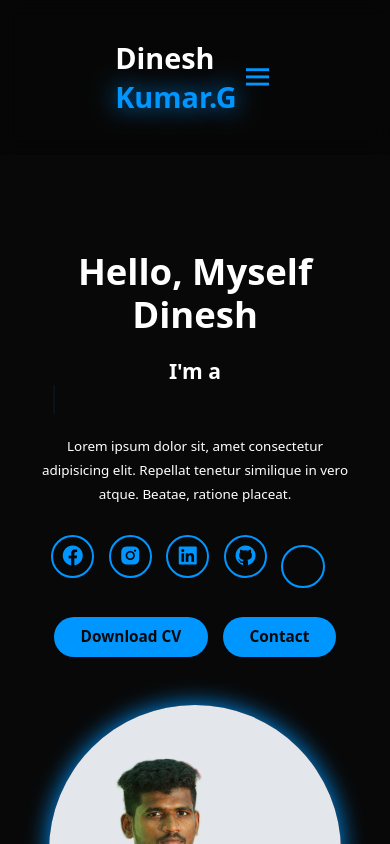
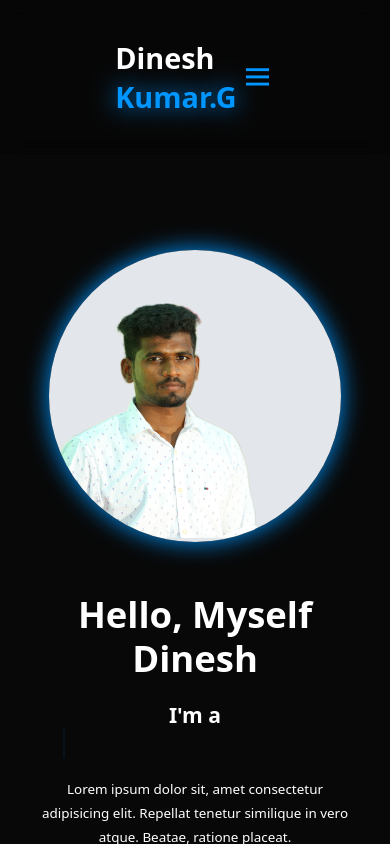
Before and after one commit to DineshKumar-10/DineshKumar.G, an Angular app: page /home in a window 390 px wide. Shown: the top 844 px of the page. Built offline with nearby package versions, Linux system fonts and the light colour scheme.

Commit message:
animation

```diff
--- a/src/app/navbar/navbar.component.css
+++ b/src/app/navbar/navbar.component.css
@@ -12,6 +12,7 @@
   justify-content: space-between;
   align-items: center;
   z-index: 5;
+
 }
 
 .logo {
@@ -96,7 +97,3 @@ span {
   color: var(--main-color);
   border-bottom: 3px solid var(--main-color);
 }
-/* .header {
-  position: fixed;
-  top: 0;
-} */
--- a/src/app/pages/home/home.component.css
+++ b/src/app/pages/home/home.component.css
@@ -105,10 +105,14 @@ section {
 }
 
 .text-animation span {
+  /* position: relative;
+  display: inline-block;
+  color: var(--main-color);
+  min-width: 280px; */
   position: relative;
   display: inline-block;
-  color: var(--main-color);
-  min-width: 280px;
+  min-width: 260px;   /* CRITICAL */
+  white-space: nowrap;
 }
 
 /* Changing words */
@@ -125,7 +129,8 @@ section {
   top: 0;
   width: calc(100% + 8px);
   height: 100%;
-  background-color: var(--bg-color);
+  /* background-color: var(--bg-color); */
+  background-color: var(--bg-color, #080808);
   border-left: 2px solid var(--main-color);
   animation: cursor 0.6s infinite, typing 20s steps(18) infinite;
 }
@@ -234,3 +239,15 @@ section {
     width: 75vw;
   }
 }
+
+
+@media (max-width: 768px) {
+  .home {
+    justify-content: center;
+    align-items: center;
+  }
+
+  .home-img {
+    order: -1; /* image comes first */
+  }
+}
```
